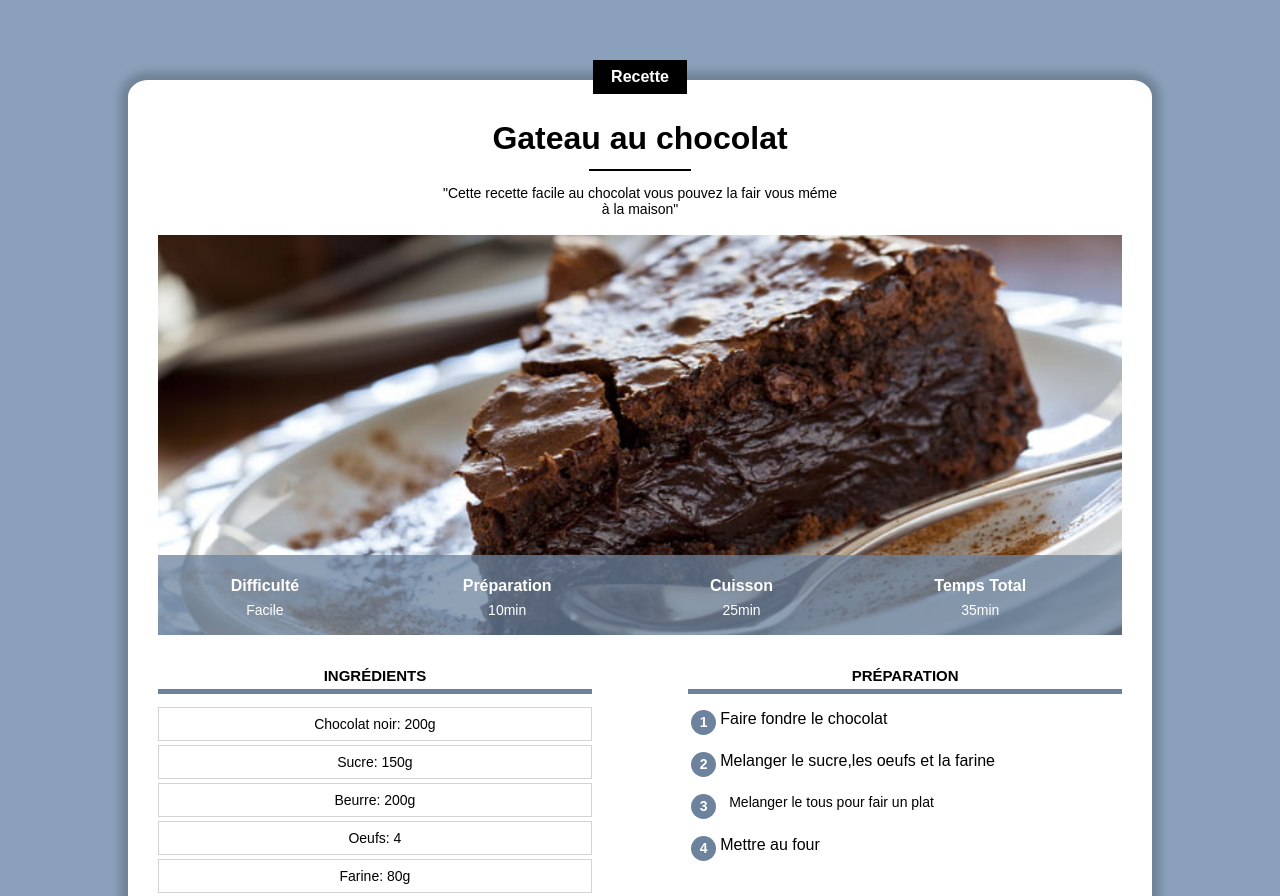
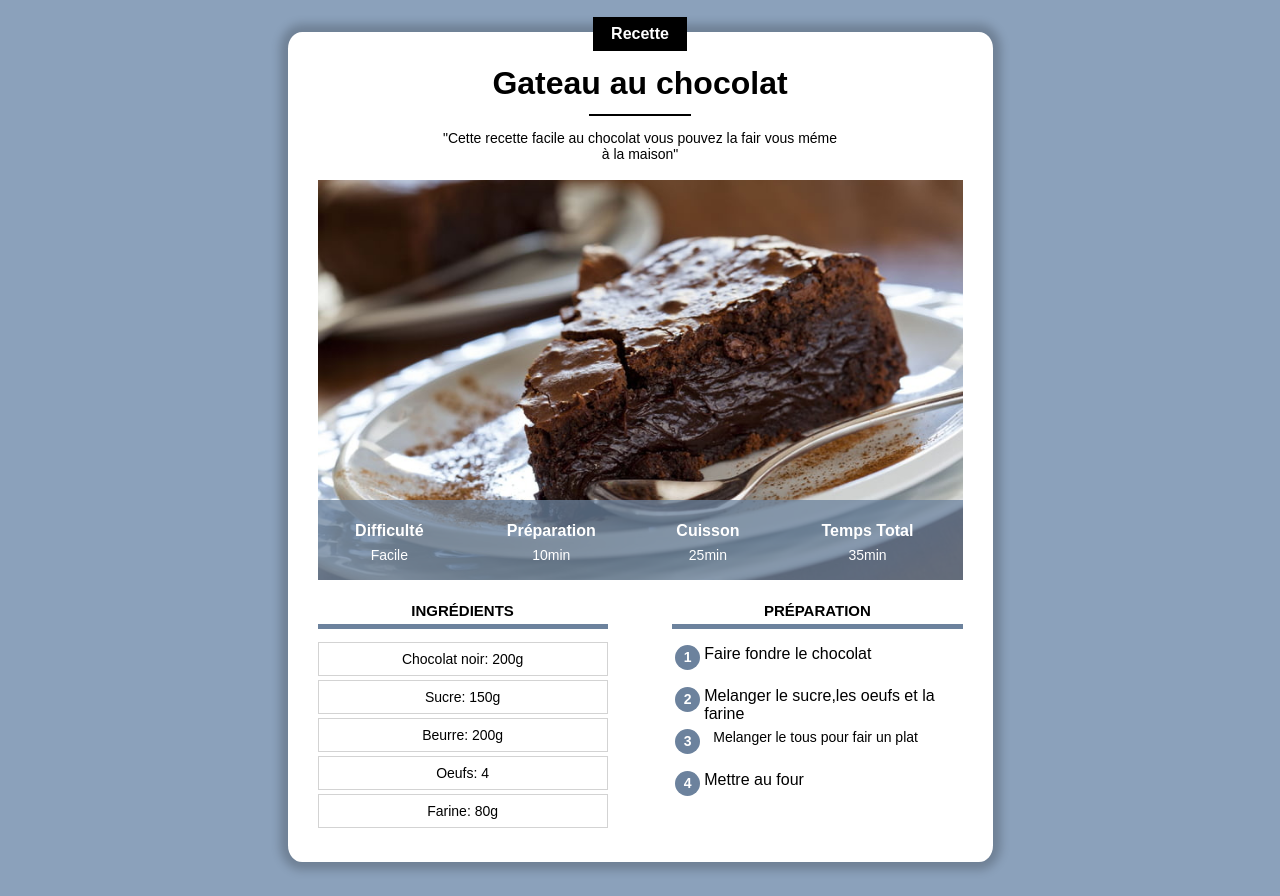
Before and after one commit to Nohrer/site_recette, a plain HTML site: page index.html in a window 1280 px wide. Shown: the top 896 px of the page. Drawn offline with Linux system fonts and the light colour scheme.

Commit message:
Add files via upload

```diff
--- a/index.html
+++ b/index.html
@@ -8,10 +8,10 @@
     <title>Recette du gateau au chocolat</title>
   </head>
   <body>
+    <div class="contenue">
       <div class="categorie">
         <span>Recette</span>
       </div>
-    <div class="contenue">
       <h1>Gateau au chocolat</h1>
       <div class="separateur"></div>
       <div class="description">
@@ -37,6 +37,7 @@
           </tr>
         </table>
       </div>
+      <div>
         <div class="colonne1 colonne">
           <h2>Ingrédients</h2>
           <p class="paralist">Chocolat noir: 200g</p>
@@ -71,5 +72,6 @@
           </table>
         </div>
       </div>
+    </div>
   </body>
 </html>
--- a/style.css
+++ b/style.css
@@ -1,3 +1,6 @@
+* {
+  overflow: auto;
+}
 body {
   font-family: Arial, Helvetica, sans-serif;
   background-color: #8ba1bb;
@@ -7,17 +10,19 @@ span {
   background-color: black;
   color: #fff;
   display: inline-block;
+  margin-top: -15px;
   padding: 8px 18px;
   font-weight: bold;
   font-size: 16px;
 }
 div.contenue {
   background-color: #fff;
-  margin: 0px 10% 80px 10%;
-  padding: 30px;
-  min-width: 350px;
+  margin: 40px 8px 40px 8px;
+  padding: 0px 30px 30px 30px;
+  /* min-width: 350px; */
   box-shadow: 0px 0px 10px 8px rgba(0, 0, 0, 0.204);
   border-radius: 2%;
+  overflow: visible;
 }
 h1 {
   text-align: center;
@@ -35,8 +40,9 @@ div.description {
 }
 div.categorie {
   text-align: center;
-  margin-top: 60px;
-  margin-bottom: -18px;
+  margin-top: -18px;
+  margin-bottom: 0px;
+  overflow: visible;
 }
 div.separateur {
   background-color: black;
@@ -61,21 +67,21 @@ img {
   width: 100%;
   background-color: #6c829dc0;
   color: white;
-  height: 80px;
+  height: 50px;
 }
 .info td {
   text-align: center;
-  font-size: 14px;
+  font-size: 12px;
   vertical-align: top;
 }
 .info th {
-  font-size: 16px;
+  font-size: 14px;
   vertical-align: bottom;
   padding-bottom: 4px;
 }
 .colonne {
-  width: 45%;
-  margin-top: 20px;
+  width: 100%;
+  margin-top: 10px;
 }
 .colonne h2 {
   text-align: center;
@@ -86,10 +92,6 @@ img {
 }
 .colonne1 {
   display: inline-block;
-  margin-right: 10%;
-}
-.colonne2 {
-  float: right;
 }
 
 .paralist {
@@ -124,6 +126,39 @@ table.preparation td.preparation-etape {
 table.preparation tr {
   height: 40px;
 }
-* {
-  overflow: auto;
+
+/* Style pour ordinatteur */
+@media only screen and (min-width: 768px) {
+  div.contenue {
+    margin: 50px 10% 80px 10%;
+    padding: 0px 30px 30px 30px;
+    min-width: 350px;
+  }
+  .info {
+    position: absolute;
+    height: 80px;
+  }
+  .info td {
+    font-size: 14px;
+  }
+  .info th {
+    font-size: 16px;
+  }
+  .colonne {
+    width: 45%;
+  }
+  .colonne1 {
+    display: inline-block;
+    margin-right: 10%;
+  }
+  .colonne2 {
+    float: right;
+  }
 }
+@media only screen and (min-width: 900px) {
+  div.contenue {
+    margin-left: auto;
+    margin-right: auto;
+    width: 645px;
+  }
+}
```
Lines whose indentation alone changed are shown as unchanged.
